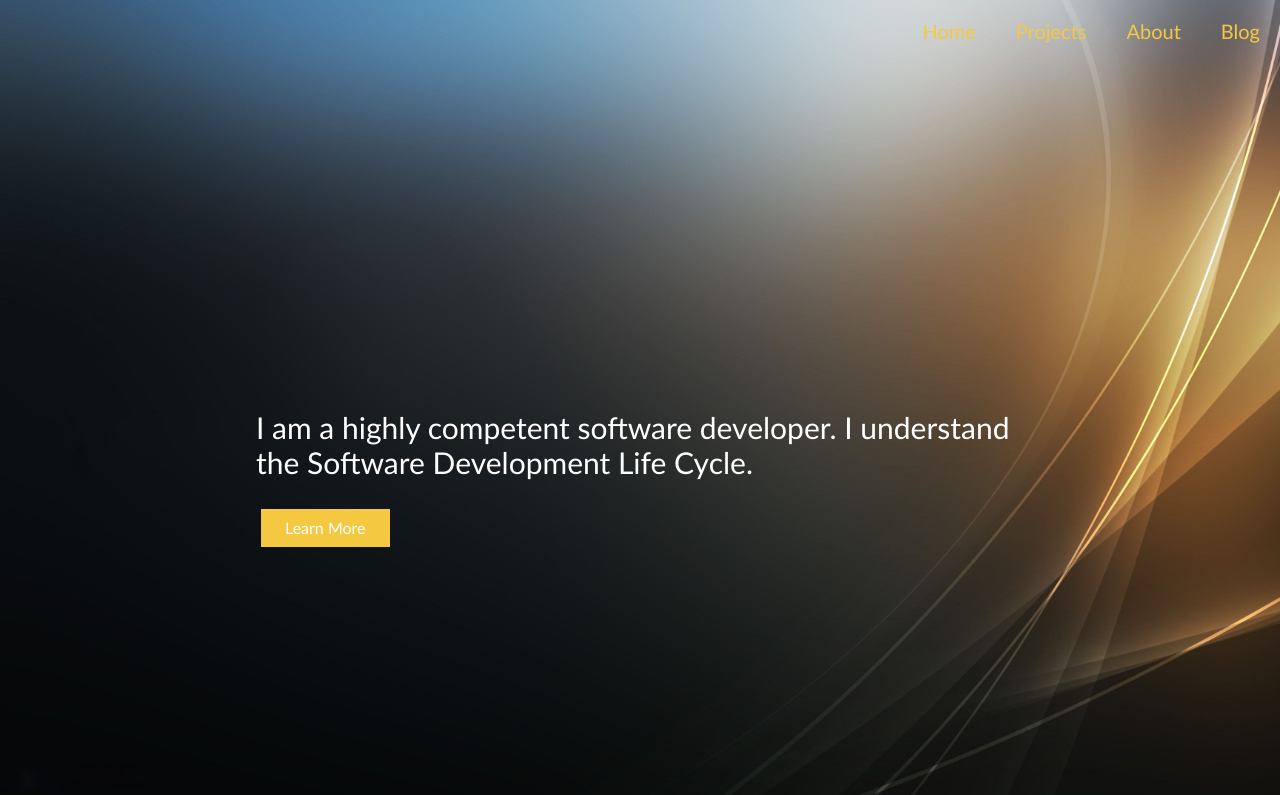
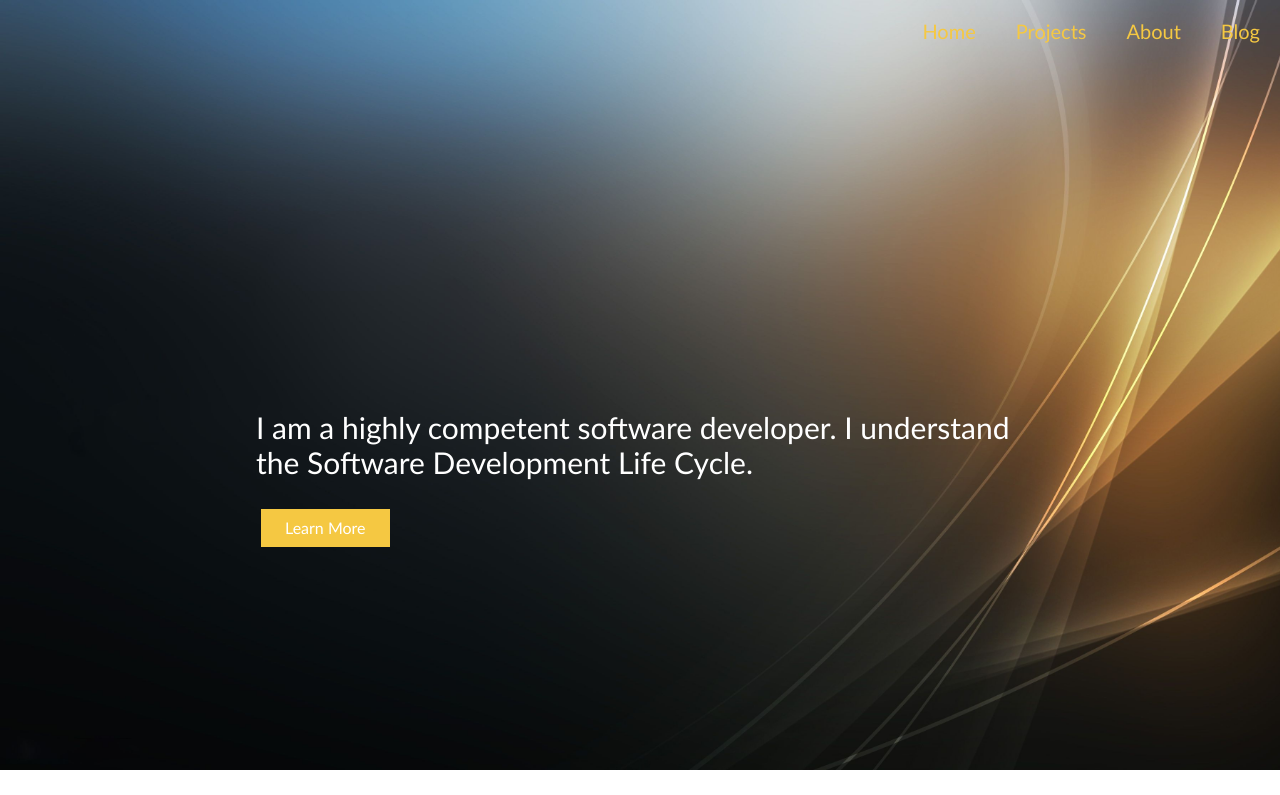
Before and after one commit to UhuruV/portfolio, a plain HTML site: page index.html in a window 1280 px wide. Shown: the top 795 px of the page. Drawn offline with Linux system fonts and the light colour scheme.

Commit message:
changed the height of the landing page

```diff
--- a/css/main.css
+++ b/css/main.css
@@ -26,7 +26,7 @@ h3{
     background-image: url("../dark3.jpg");
     background-size: cover;
     width:100%;
-    height: 800px;
+    height: 770px;
     opacity:1;
 }
 .intro_abt{
```
